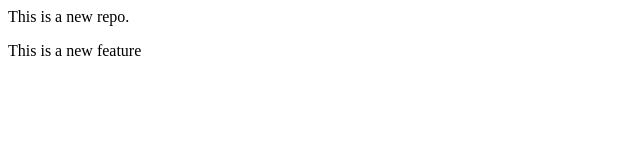
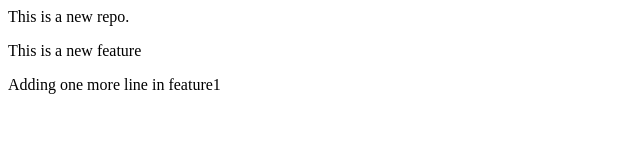
Before and after one commit to varun-g-a/LocalRepo, a plain HTML site: page index.html in a window 1280 px wide. Shown: the whole page, without its empty margins (0-640 px from the left). Drawn offline with Linux system fonts and the light colour scheme.

Commit message:
Added new line

```diff
--- a/index.html
+++ b/index.html
@@ -1,2 +1,3 @@
 <p>This is a new repo.</p>
 <p>This is a new feature</p>
+<p>Adding one more line in feature1</p>
```
